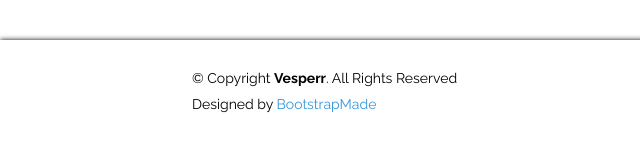
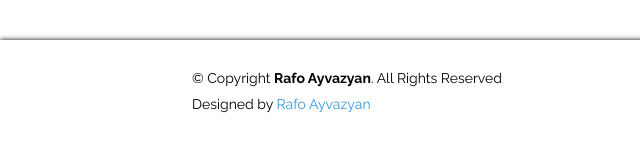
Before and after one commit to rafo93a/vesperr.github.io, a plain HTML site: page index.html in a window 1280 px wide. Shown: the part 9459-9608 px from the top of the page, 0-640 px from the left. Drawn offline with nearby package versions, Linux system fonts and the light colour scheme.

Commit message:
Update index.html

```diff
--- a/index.html
+++ b/index.html
@@ -801,8 +801,8 @@
     </div>
     <div class="footer-section d-flex justify-between align-center">
         <div class="footer-copyright">
-            <p class="footer-copyright-vesperr">© Copyright <b>Vesperr</b>. All Rights Reserved</p>
-            <p class="footer-copyright-design">Designed by <a href="#">BootstrapMade</a></p>
+            <p class="footer-copyright-vesperr">© Copyright <b>Rafo Ayvazyan</b>. All Rights Reserved</p>
+            <p class="footer-copyright-design">Designed by <a href="#">Rafo Ayvazyan</a></p>
         </div>
         <div class="footer-links">
             <a href="#" class="footer-a-links">Home</a>
```
